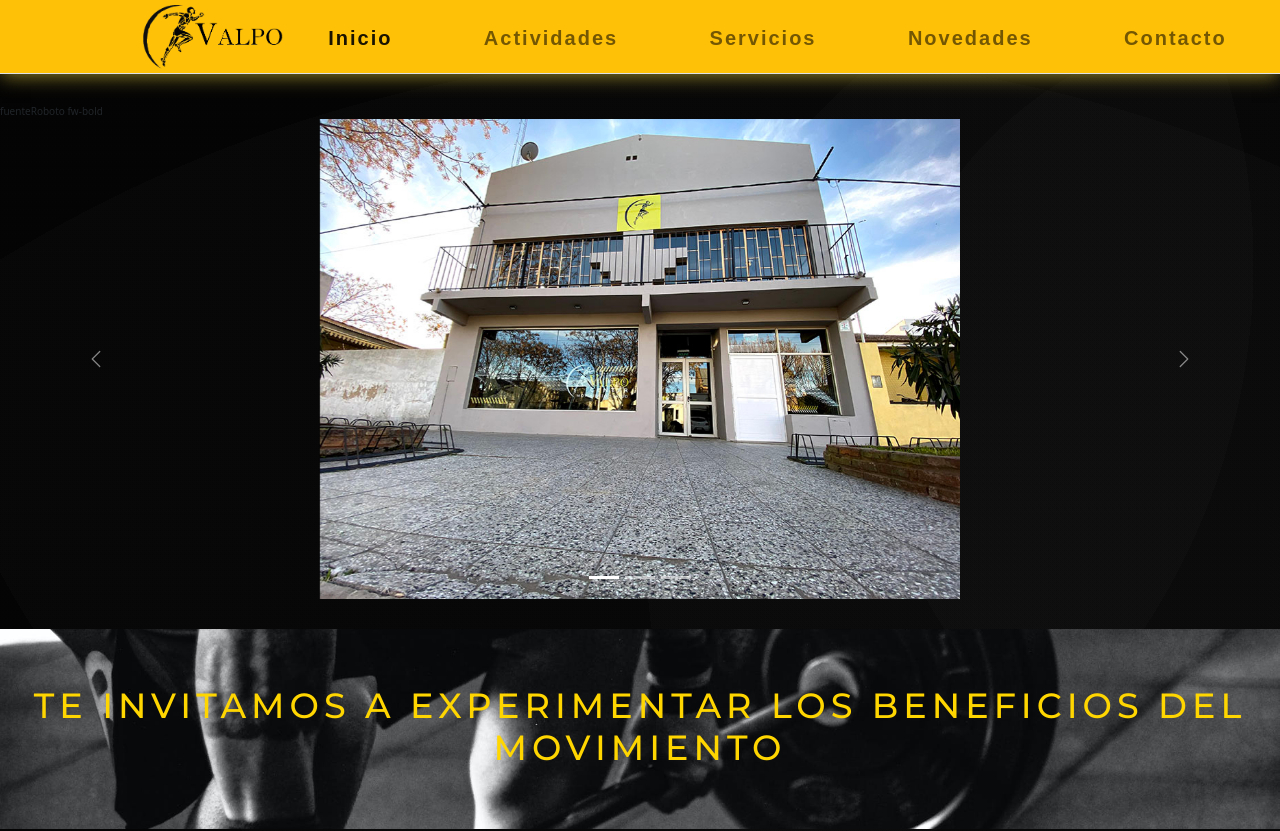
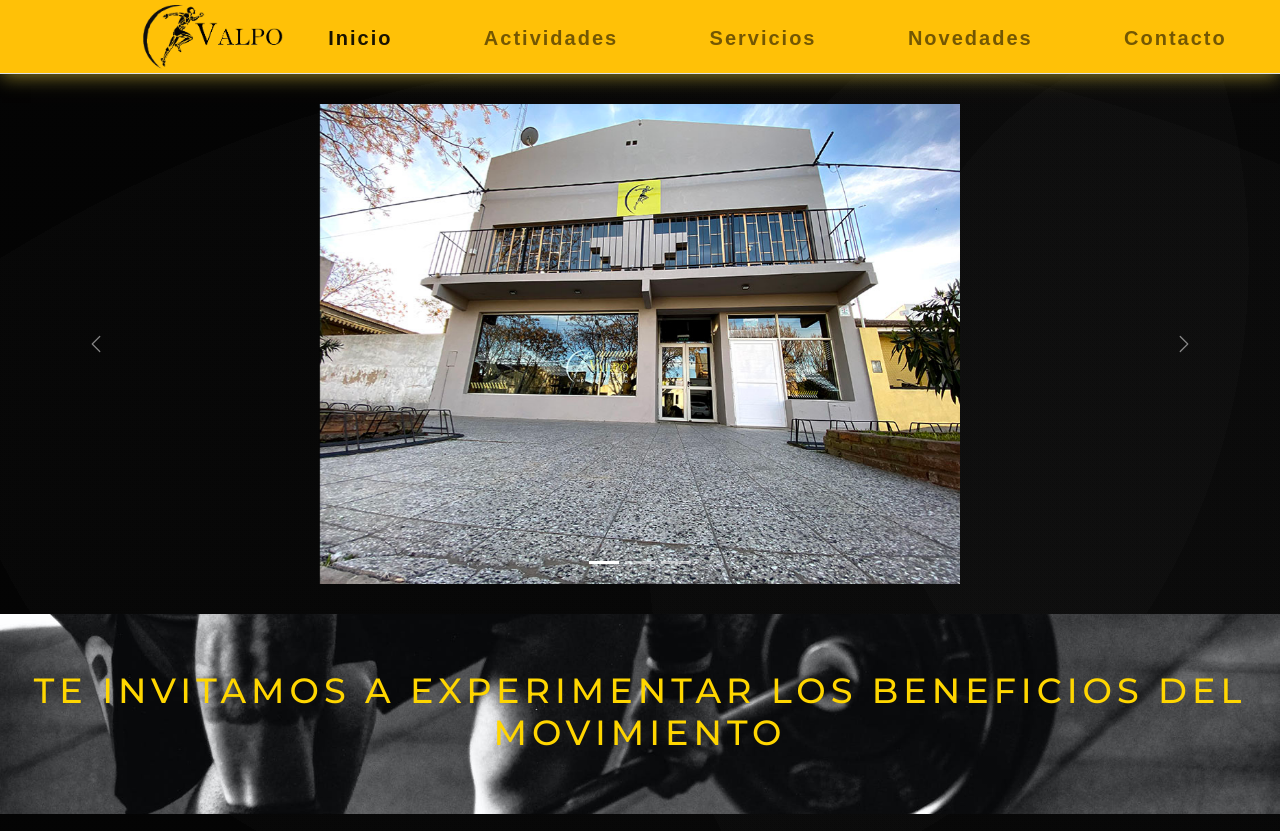
Before and after one commit to NicoPimienta/Valpo-Center, a website: page index.html in a window 1280 px wide. Shown: the top 831 px of the page. Drawn offline with nearby package versions, Linux system fonts and the light colour scheme.

Commit message:
corregi un texto que no iba

```diff
--- a/index.html
+++ b/index.html
@@ -52,7 +52,7 @@
     </div>
 </nav>
 
- fuenteRoboto fw-bold
+
 
 <!------------- carrusel ---------------->
 
```
